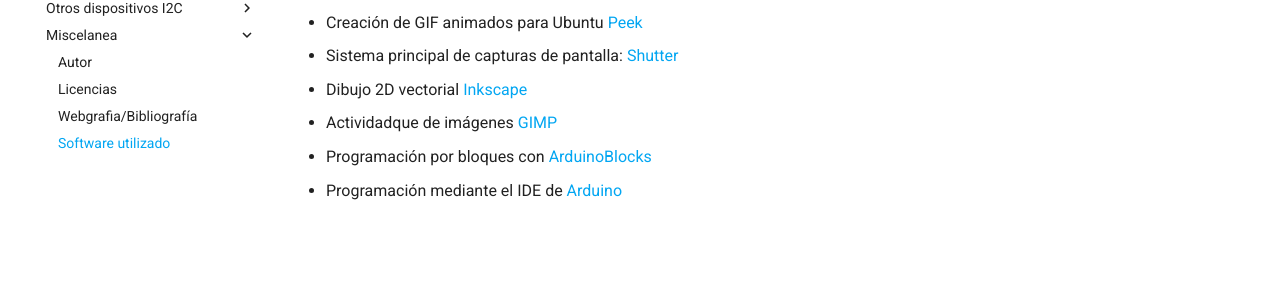
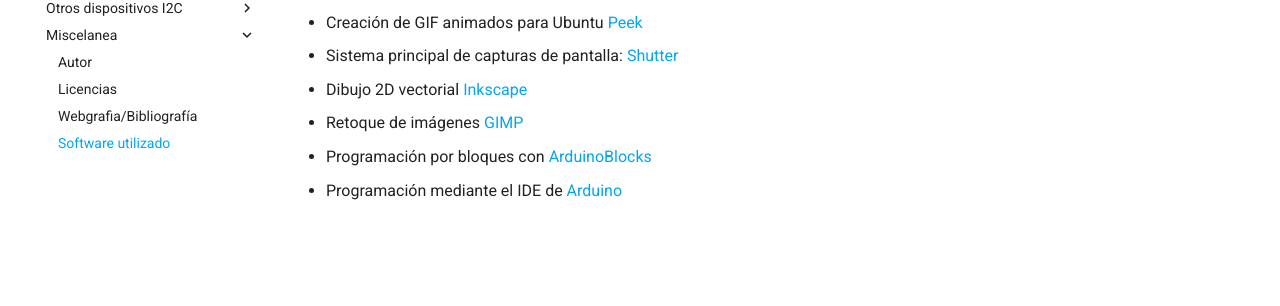
Before and after one commit to fgcoca/ESP32-STEAMakers, an MkDocs documentation site: the page built from docs/Miscelanea/soft.md, in a window 1280 px wide. Shown: the part 346-652 px from the top of the page. Built offline with MkDocs 1.6.1 and Material for MkDocs 9.7.7, drawn with Linux system fonts in a browser that asks for light colours; comment, search, counter and statistics services are not loaded.

Commit message:
Actualizar

```diff
--- a/docs/Miscelanea/soft.md
+++ b/docs/Miscelanea/soft.md
@@ -16,7 +16,7 @@
 
 * Dibujo 2D vectorial [Inkscape](https://inkscape.org/es/)
 
-* Actividadque de imágenes [GIMP](https://www.gimp.org/)
+* Retoque de imágenes [GIMP](https://www.gimp.org/)
 
 * Programación por bloques con [ArduinoBlocks](http://www.arduinoblocks.com/web/site/login)
 
```
Also changed, not shown: docs/index.md (line endings or trailing spaces).
